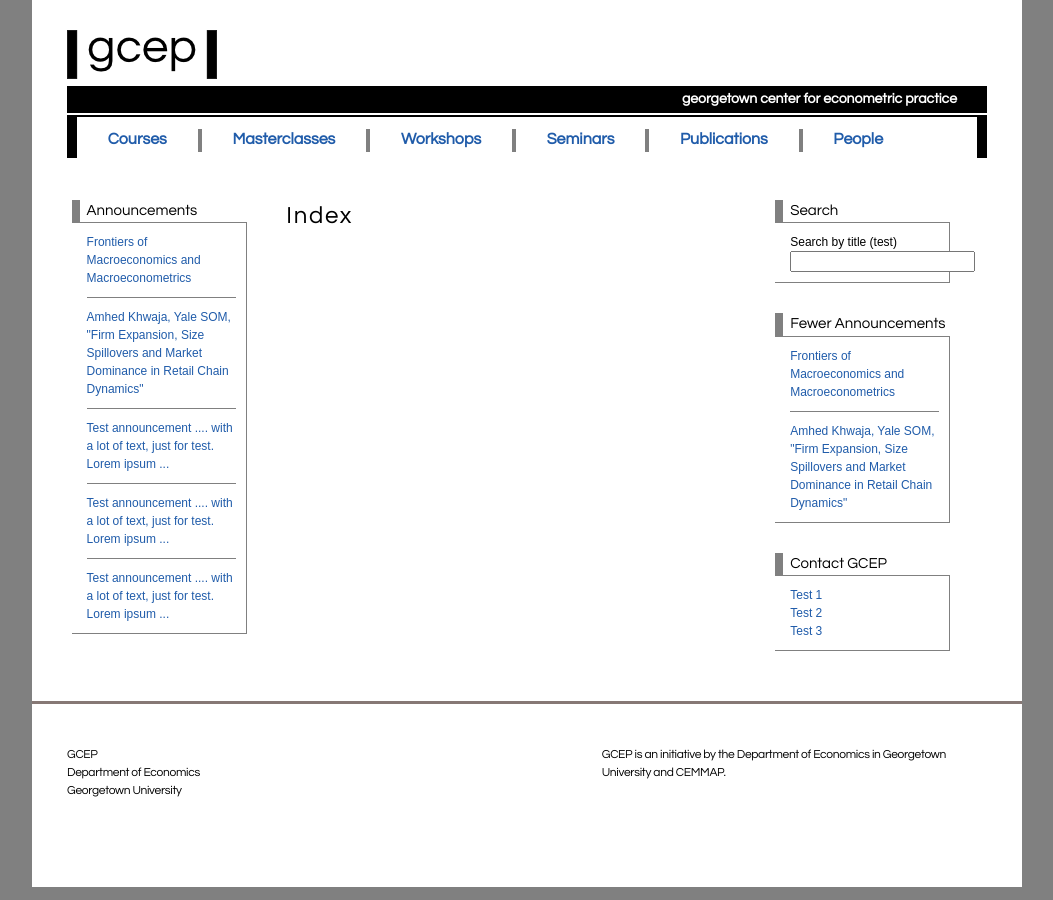
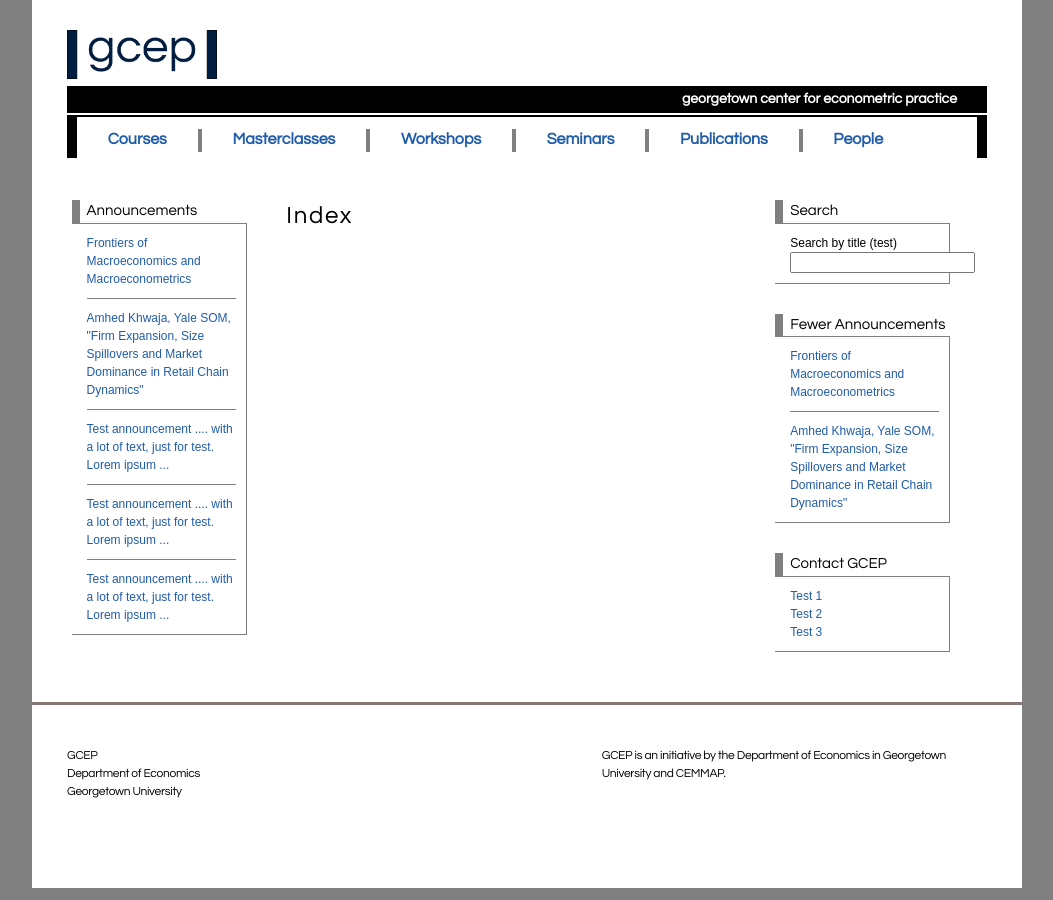
Before and after one commit to georgetown-econ/gcep, a Jekyll site: the page built from index.html, in a window 1280 px wide. Shown: the whole page, without its empty margins (113-1166 px from the left). Built offline with Jekyll 4.4.1, drawn with Linux system fonts in a browser that asks for light colours; the list of posts is cut into pages by our own code.

Commit message:
Change banner color to #011e41.

```diff
--- a/_includes/header.html
+++ b/_includes/header.html
@@ -1,6 +1,6 @@
 <header class="site-header">
 <div class="gcer-banner">
-  <div class="title"><img src="/assets/images/gcep-banner.png"></div>
+  <div class="title"><img src="/assets/images/gcep-banner.png" width="150px"></div>
   <div class="bar">georgetown center for econometric practice</div>
 </div>
 
```
Also changed, not shown: assets/images/gcep-banner.png, assets/images/gcep-banner.svg.
